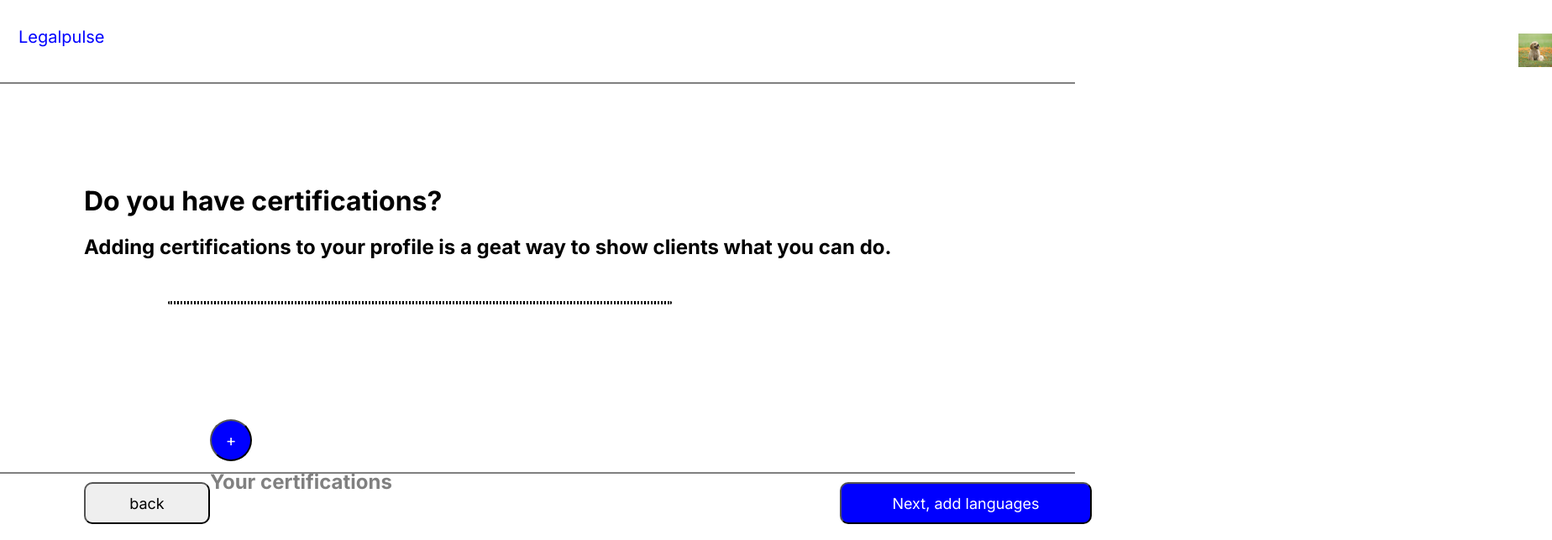
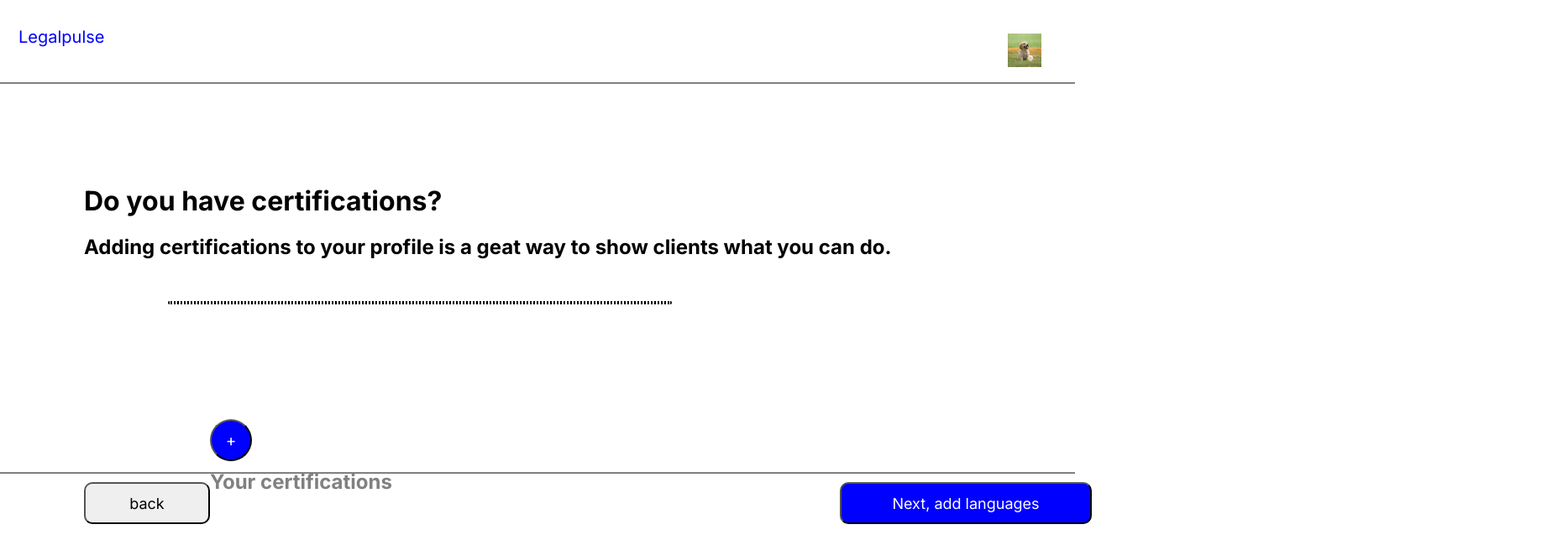
Before and after one commit to Nitotony/certifications, a React (Create React App) app: page / in a window 1280 px wide. Shown: the top 644 px of the page at 84% size, 1848 px wide, since content can reach past the window. Built offline with nearby package versions, Linux system fonts and the light colour scheme; the HTML template or start-up script is replaced by a standard one.

Commit message:
Update title.css

```diff
--- a/src/title.css
+++ b/src/title.css
@@ -3,6 +3,8 @@
   width: auto;
   height: 100px;
   border-bottom: 2px solid gray;
+  max-width: 100vw;
+  min-width: 90vw;
 }
 .app_title {
   display: flex;
@@ -19,7 +21,7 @@
   width: 40px;
   height: 40px;
   top: 40px;
-  left: 113em;
+  right: 40px;
 }
 
 img {
```
